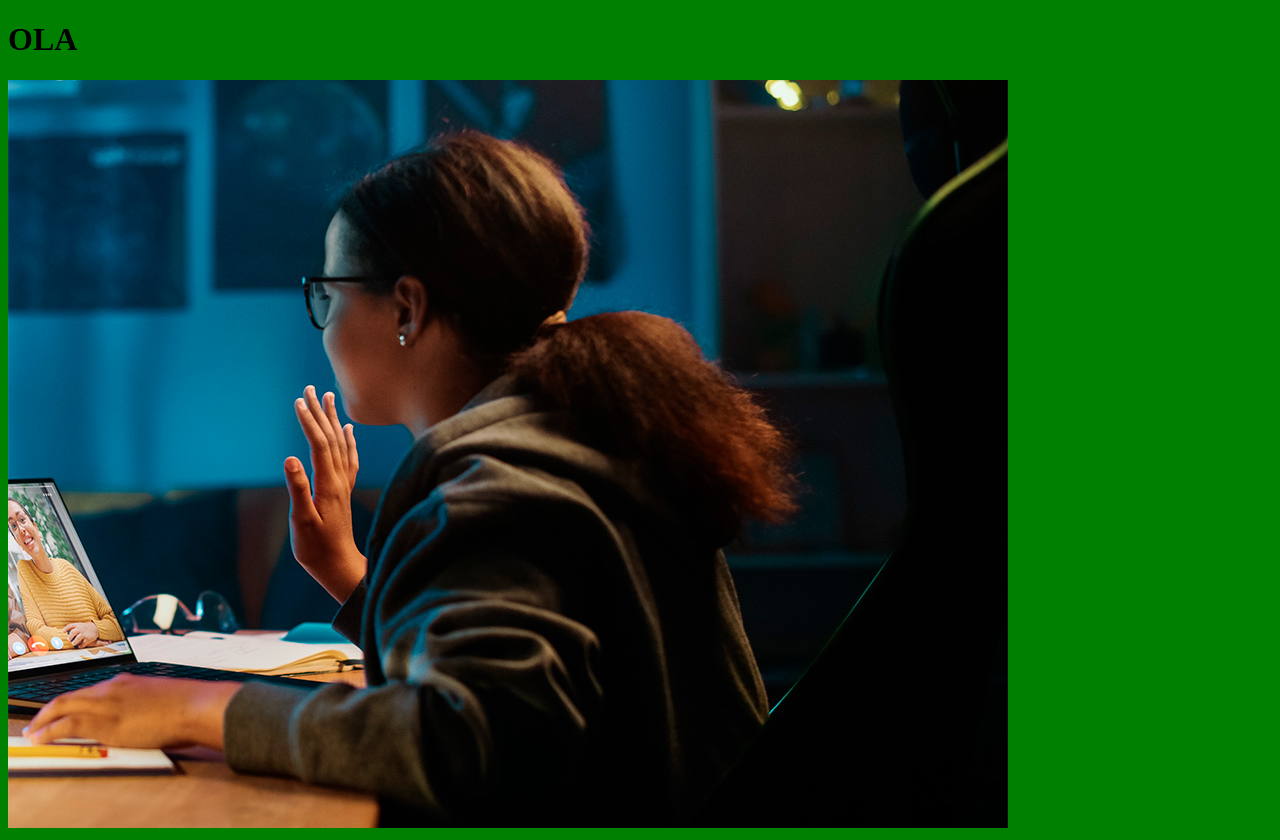
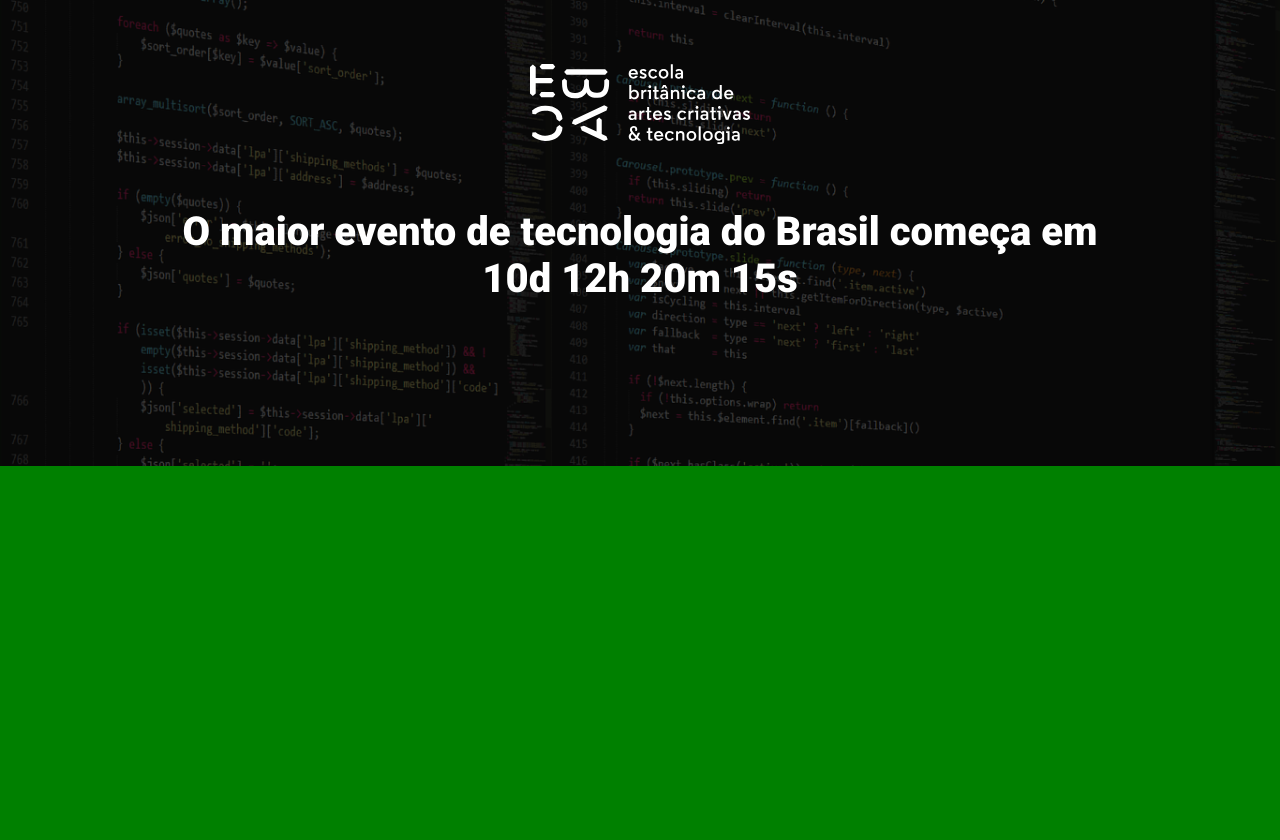
Before and after one commit to gabrilgvbf/ebac_tech_talks, a website built with Parcel: page src/index.html in a window 1280 px wide. After the commit the page ends 800 px from the top, so only its background shows below. Built offline with nearby package versions, Linux system fonts and the light colour scheme.

Commit message:
criando hero

```diff
--- a/src/index.html
+++ b/src/index.html
@@ -1,15 +1,32 @@
 <!DOCTYPE html>
-<html lang="en">
+<html lang="pt-br">
+
 <head>
     <meta charset="UTF-8">
     <meta http-equiv="X-UA-Compatible" content="IE=edge">
     <meta name="viewport" content="width=device-width, initial-scale=1.0">
-    <title>Document</title>
+    <title>Ebac Tech Talks</title>
+
+    <link rel="preconnect" href="https://fonts.googleapis.com">
+    <link rel="preconnect" href="https://fonts.gstatic.com" crossorigin>
+    <link href="https://fonts.googleapis.com/css2?family=Lobster&family=Roboto:wght@400;700;900&display=swap"
+        rel="stylesheet">
+
     <link rel="stylesheet" href="./styles/main.scss">
+
+
 </head>
+
 <body>
-<h1>OLA</h1>
-<img src="./images/backend.png">
-<script src="./scripts/main.js"></script>
+    <header class="hero">
+        <div class="container">
+            <img class="hero__logo" src="./images/ebac_logo.svg" alt="EBAC">
+            <p class="hero__text">
+                O maior evento de tecnologia do Brasil começa em 10d 12h 20m 15s
+            </p>
+        </div>
+    </header>
+    <script src="./scripts/main.js"></script>
 </body>
+
 </html>
--- /dev/null
+++ b/src/styles/_hero.scss
@@ -0,0 +1,55 @@
+.hero {
+    padding-top: 64px;
+    padding-bottom: 100px;
+    background-image: url(../images/fundo.png);
+    background-repeat: no-repeat;
+    background-size: cover;
+    position: relative;
+
+    .container {
+        position: relative;
+    }
+
+    &::before {
+        position: absolute;
+        top: 0;
+        left: 0;
+        width: 100%;
+        height: 100%;
+        background-color: #000;
+        content: '';
+        opacity: 0.7;
+    }
+
+    &__text {
+        margin-top: 64px;
+        margin-bottom: 64px;
+        font-size: 40px;
+        font-weight: 800;
+        text-align: center;
+    }
+
+    &__logo {
+
+        margin: 0 auto;
+        height: 80px;
+        display: block;
+
+    }
+
+    @media(max-width:640px) {
+
+        padding: 40px 0;
+
+        &__logo {
+            height: 40px;
+        }
+
+        &__text {
+            font-size: 22px;
+            line-height: 24px;
+            margin: 24px 0;
+        }
+    }
+
+}
--- a/src/styles/main.scss
+++ b/src/styles/main.scss
@@ -1,3 +1,28 @@
+@use 'hero';
+
+* {
+    padding: 0;
+    margin: 0;
+    font-family: 'Roboto', sans-serif;
+    box-sizing: border-box;
+    color: #fff;
+}
+
 body {
     background-color: green;
 }
+
+.container {
+    max-width: 960px;
+    width: 100%;
+    margin: 0 auto;
+
+    @media(max-width: 640px) {
+        max-width: 80px;
+
+    }
+
+    @media(max-width:1024px) {
+        max-width: 90%;
+    }
+}
```
